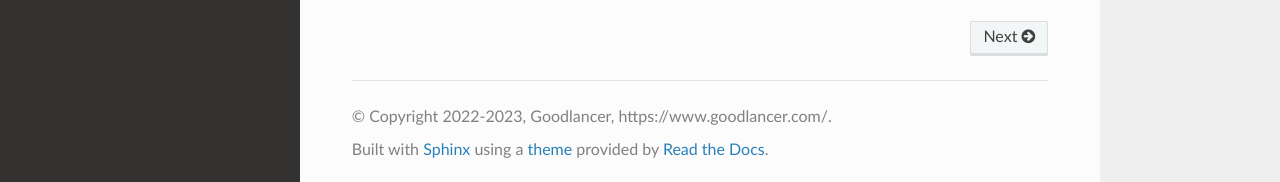
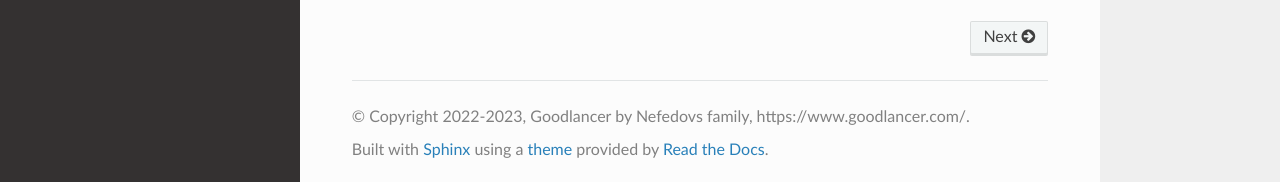
Before and after one commit to goodlancer-org/valera, a Sphinx documentation site: the page built from docs/index.rst, in a window 1280 px wide and 900 px high, scrolled down 1561 px. Shown: the part 715-897 px from the top of the window. Built offline with Sphinx 7.4.7 and the Read the Docs theme 2.0.0, drawn with Linux system fonts in a browser that asks for light colours.

```diff
--- a/docs/conf.py
+++ b/docs/conf.py
@@ -3,7 +3,7 @@
 # -- Project information
 
 project = 'Valera'
-copyright = '2022-2023, Goodlancer, https://www.goodlancer.com/'
+copyright = '2022-2023, Goodlancer by Nefedovs family, https://www.goodlancer.com/'
 author = 'Nefedovs family'
 
 release = '0.1'
```
Also changed, not shown: docs/video_processing.rst (+14 -1 lines).
